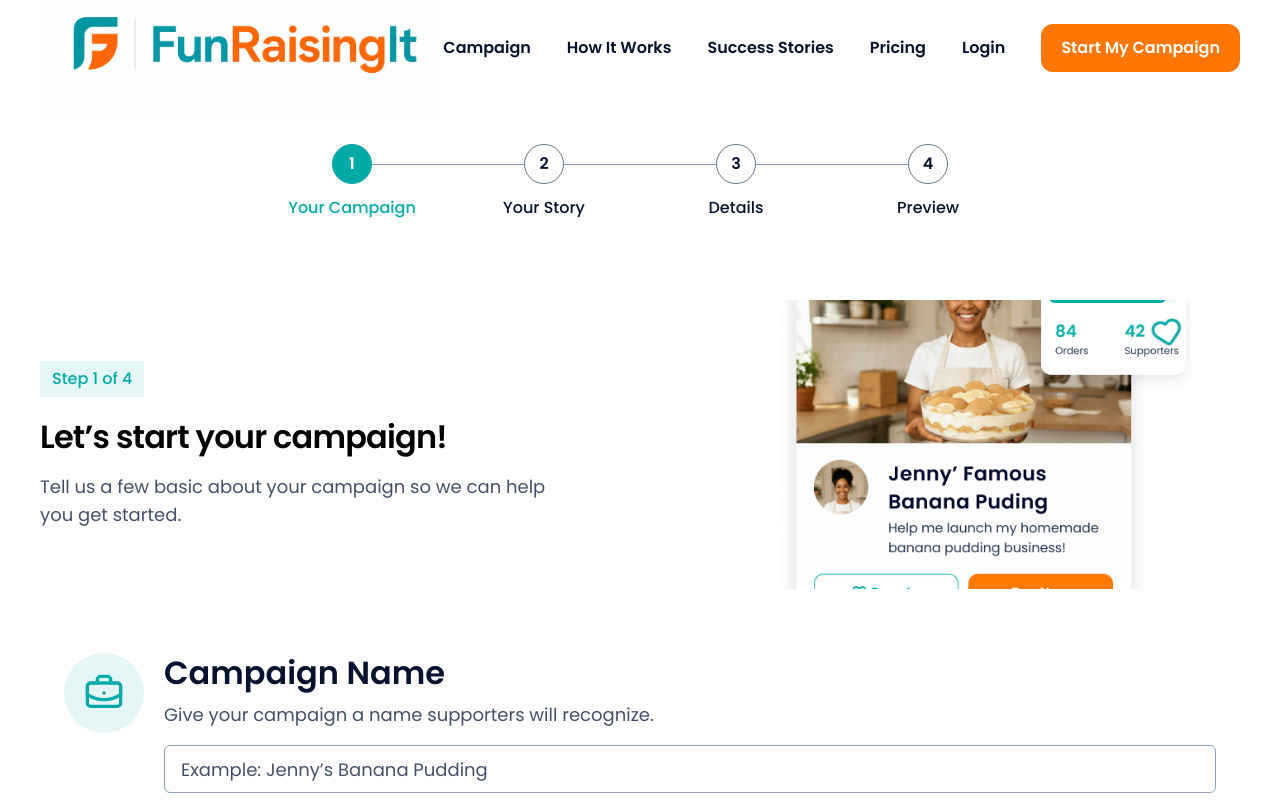
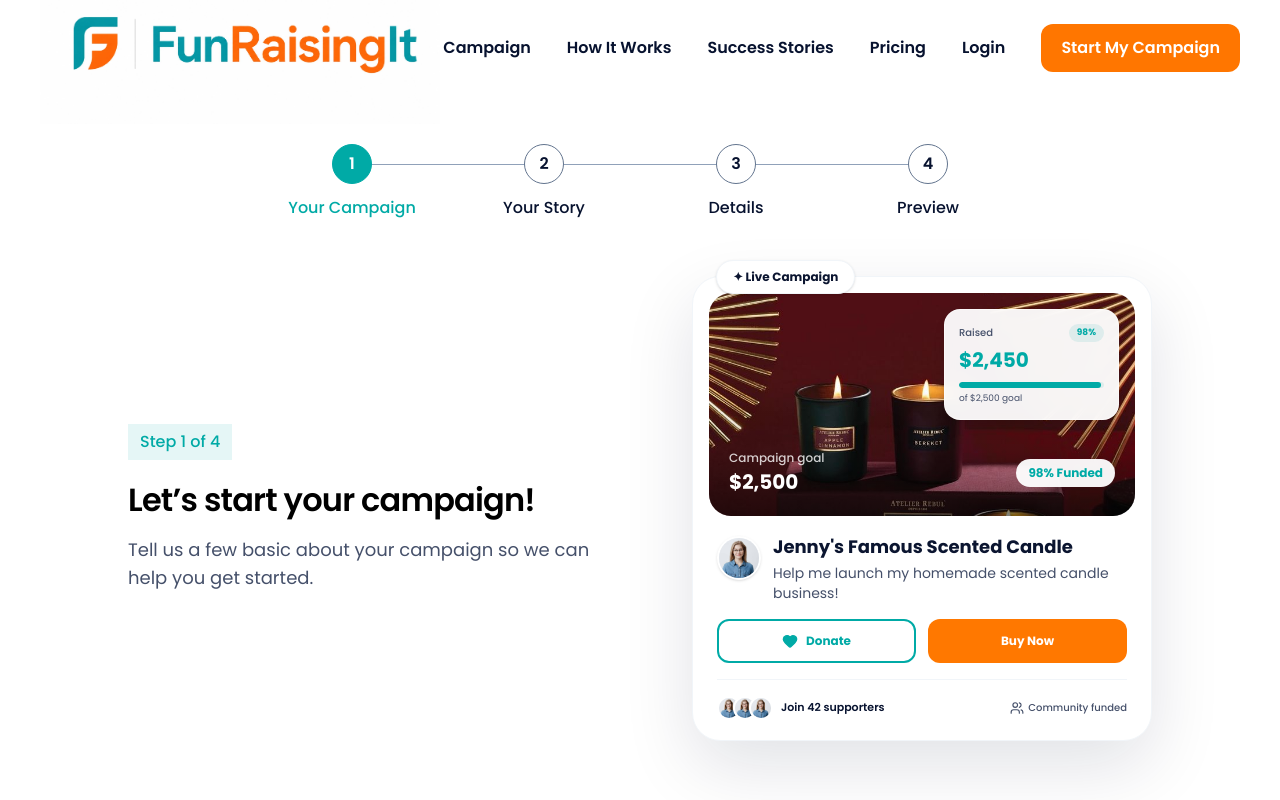
Before and after one commit to mostafizurrahaman/funraisingit-fe, a Next.js app: page /campaign_1 in a window 1280 px wide. Shown: the top 800 px of the page. Built offline with nearby package versions, Linux system fonts and the light colour scheme; sample sign-in values are in the browser's storage.

Commit message:
fix: update image imports and enhance layout for campaign form; improve code readability

```diff
--- a/src/app/(website)/campaign_1/page.tsx
+++ b/src/app/(website)/campaign_1/page.tsx
@@ -25,11 +25,13 @@ import {
   Check,
   DollarSign,
   Tag,
+  Users,
 } from "lucide-react";
-import hero from "@/assets/hero.png";
+import hero from "@/assets/hero.jpg";
 import { Button } from "@/components/ui/button";
 import { Input } from "@/components/ui/input";
-
+import user from "../../../assets/user.jpg";
+// import hero from "../../assets/hero.jpg";
 const steps = ["Your Campaign", "Your Story", "Details", "Preview"] as const;
 const amounts = [500, 1000, 2500, 5000] as const;
 const durations = [2, 3, 5, 7] as const;
@@ -46,7 +48,6 @@ import { useSelector } from "react-redux";
 import { userCurrentToken } from "@/redux/features/auth/authSlice";
 import toast from "react-hot-toast";
 import { useCampaignDraft } from "@/Providers/CampaignDraftProvider";
-
 
 function CampaignOneForm() {
   const router = useRouter();
@@ -65,7 +66,8 @@ function CampaignOneForm() {
   }, [categoryParam, isCategoryInitialized, updateDraft]);
 
   useEffect(() => {
-    const localToken = typeof window !== "undefined" ? localStorage.getItem("token") : null;
+    const localToken =
+      typeof window !== "undefined" ? localStorage.getItem("token") : null;
     if (!token && !localToken) {
       toast.error("Please log in first to start a campaign.");
       router.push("/login");
@@ -77,8 +79,14 @@ function CampaignOneForm() {
   const [error, setError] = useState("");
   const [isPending, startTransition] = useTransition();
 
-  const selectedAmount = amounts.includes(draft.goalAmount as any) ? (draft.goalAmount as number | "custom") : "custom";
-  const selectedShippingAmount = shippingAmounts.includes(draft.shippingFee as any) ? (draft.shippingFee as number | "custom") : "custom";
+  const selectedAmount = amounts.includes(draft.goalAmount as any)
+    ? (draft.goalAmount as number | "custom")
+    : "custom";
+  const selectedShippingAmount = shippingAmounts.includes(
+    draft.shippingFee as any,
+  )
+    ? (draft.shippingFee as number | "custom")
+    : "custom";
   const [customShipping, setCustomShipping] = useState("");
 
   useEffect(() => {
@@ -124,17 +132,21 @@ function CampaignOneForm() {
             canvas.toBlob(
               (blob) => {
                 if (blob) {
-                  const compressedFile = new File([blob], file.name.replace(/\.[^/.]+$/, "") + ".jpg", {
+                  const compressedFile = new File(
+                    [blob],
+                    file.name.replace(/\.[^/.]+$/, "") + ".jpg",
+                    {
                       type: "image/jpeg",
                       lastModified: Date.now(),
-                  });
+                    },
+                  );
                   resolve(compressedFile);
                 } else {
                   resolve(file);
                 }
               },
               "image/jpeg",
-              0.75
+              0.75,
             );
           } else {
             resolve(file);
@@ -219,8 +231,14 @@ function CampaignOneForm() {
     }
 
     // 6. Delivery Options Validation (At least one must be selected)
-    if (!draft.allowLocalPickup && !draft.allowLocalDelivery && !draft.allowShipping) {
-      setError("Please select at least one delivery option (Local Pickup, Local Delivery, or Shipping).");
+    if (
+      !draft.allowLocalPickup &&
+      !draft.allowLocalDelivery &&
+      !draft.allowShipping
+    ) {
+      setError(
+        "Please select at least one delivery option (Local Pickup, Local Delivery, or Shipping).",
+      );
       return;
     }
 
@@ -263,7 +281,7 @@ function CampaignOneForm() {
           ))}
         </ol>
 
-        <section className="mt-14 grid items-center gap-8 md:grid-cols-[1fr_0.9fr] lg:mt-20 lg:gap-20">
+        <section className="mx-auto mt-14 grid max-w-5xl w-full items-center gap-8 md:grid-cols-2 md:gap-12">
           <div>
             <span className="inline-flex bg-secondary/10 px-3 py-1.5 text-base font-medium text-secondary">
               Step 1 of 4
@@ -276,11 +294,184 @@ function CampaignOneForm() {
               started.
             </p>
           </div>
-          <div className="relative mx-auto w-full max-w-md overflow-hidden rounded-lg">
+
+          <div className="relative w-full max-w-[460px] md:ml-auto">
+            {/* Decorative top label */}
+            <div className="absolute -top-4 left-6 z-20 rounded-full border border-slate-100 bg-white px-4 py-2 shadow-sm">
+              <p className="text-xs font-bold text-[#0B1530]">
+                ✦ Live Campaign
+              </p>
+            </div>
+
+            {/* Main Card */}
+            <div className="relative overflow-hidden rounded-[28px] border border-slate-100 bg-white p-3 shadow-[0_25px_70px_rgba(7,18,47,0.12)] sm:p-4">
+              {/* Image */}
+              <div className="relative aspect-[1.91/1] overflow-hidden rounded-[22px] bg-slate-100">
+                <Image
+                  src={hero}
+                  alt="Jenny holding banana pudding"
+                  fill
+                  className="object-cover"
+                  priority
+                />
+
+                {/* Image overlay */}
+                <div className="absolute inset-x-0 bottom-0 bg-gradient-to-t from-black/50 via-black/10 to-transparent p-5 pt-16">
+                  <div className="flex items-center justify-between">
+                    <div>
+                      <p className="text-xs font-medium text-white/80">
+                        Campaign goal
+                      </p>
+                      <p className="mt-0.5 text-xl font-bold text-white">
+                        $2,500
+                      </p>
+                    </div>
+
+                    <div className="rounded-full bg-white/95 px-3 py-1.5">
+                      <p className="text-xs font-bold text-secondary">
+                        98% Funded
+                      </p>
+                    </div>
+                  </div>
+                </div>
+
+                {/* Raised card */}
+                <div className="absolute right-4 top-4 w-[175px] rounded-2xl border border-white/60 bg-white/95 p-3.5 shadow-lg backdrop-blur-sm">
+                  <div className="flex items-center justify-between">
+                    <p className="text-[10px] font-medium text-muted-foreground">
+                      Raised
+                    </p>
+
+                    <span className="rounded-full bg-secondary/10 px-2 py-0.5 text-[9px] font-bold text-secondary">
+                      98%
+                    </span>
+                  </div>
+
+                  <p className="mt-1 text-xl font-bold text-secondary">
+                    $2,450
+                  </p>
+
+                  <div className="mt-2 h-1.5 overflow-hidden rounded-full bg-secondary/10">
+                    <div className="h-full w-[98%] rounded-full bg-secondary" />
+                  </div>
+
+                  <p className="mt-1 text-[9px] text-muted-foreground">
+                    of $2,500 goal
+                  </p>
+                </div>
+              </div>
+
+              {/* Campaign details */}
+              <div className="px-1 pb-1 pt-5 sm:px-2">
+                {/* Creator */}
+                <div className="flex items-start gap-3">
+                  <div className="relative size-11 shrink-0 overflow-hidden rounded-full border-2 border-white bg-slate-100 shadow-sm">
+                    <Image
+                      src={user}
+                      alt="Jenny"
+                      fill
+                      className="object-cover"
+                    />
+                  </div>
+
+                  <div className="min-w-0 flex-1">
+                    <div className="flex items-center gap-2">
+                      <h3 className="truncate text-base font-bold leading-tight text-[#0B1530] sm:text-lg">
+                        Jenny&apos;s Famous Scented Candle
+                      </h3>
+
+                      {/* <span className="hidden shrink-0 rounded-full bg-secondary/10 px-2 py-0.5 text-[9px] font-bold text-secondary sm:block">
+                                VERIFIED
+                              </span> */}
+                    </div>
+
+                    <p className="mt-1 text-xs leading-5 text-muted-foreground sm:text-sm">
+                      Help me launch my homemade scented candle business!
+                    </p>
+                  </div>
+                </div>
+
+                {/* Stats */}
+                {/* <div className="mt-5 grid grid-cols-3 divide-x rounded-2xl bg-slate-50 py-3">
+                  <div className="text-center">
+                    <p className="text-base font-bold text-[#0B1530]">84</p>
+                    <p className="text-[10px] text-muted-foreground">Orders</p>
+                  </div>
+
+                  <div className="text-center">
+                    <p className="text-base font-bold text-[#0B1530]">42</p>
+                    <p className="text-[10px] text-muted-foreground">
+                      Supporters
+                    </p>
+                  </div>
+
+                  <div className="text-center">
+                    <p className="text-base font-bold text-[#0B1530]">12</p>
+                    <p className="text-[10px] text-muted-foreground">
+                      Days left
+                    </p>
+                  </div>
+                </div> */}
+
+                {/* Actions */}
+                <div className="mt-4 grid grid-cols-2 gap-3">
+                  <button
+                    type="button"
+                    className="inline-flex h-11 items-center justify-center gap-2 rounded-xl border-2 border-secondary bg-white px-3 text-xs font-bold text-secondary"
+                  >
+                    <Heart className="size-4 fill-current" />
+                    Donate
+                  </button>
+
+                  <button
+                    type="button"
+                    className="inline-flex h-11 items-center justify-center rounded-xl bg-[#FF7800] px-3 text-xs font-bold text-white"
+                  >
+                    Buy Now
+                  </button>
+                </div>
+
+                {/* Supporters */}
+                <div className="mt-4 flex items-center justify-between border-t border-slate-100 pt-4">
+                  <div className="flex items-center gap-2">
+                    <div className="flex -space-x-2">
+                      {[1, 2, 3].map((supporter) => (
+                        <div
+                          key={supporter}
+                          className="relative size-6 overflow-hidden rounded-full border-2 border-white bg-slate-100"
+                        >
+                          <Image
+                            src={user}
+                            alt=""
+                            fill
+                            className="object-cover"
+                          />
+                        </div>
+                      ))}
+                    </div>
+
+                    <p className="text-[11px] font-semibold text-foreground">
+                      Join 42 supporters
+                    </p>
+                  </div>
+
+                  <div className="flex items-center gap-1 text-[10px] font-medium text-muted-foreground">
+                    <Users className="size-3.5" />
+                    Community funded
+                  </div>
+                </div>
+              </div>
+            </div>
+
+            {/* Decorative corner */}
+            <div className="pointer-events-none absolute -bottom-5 -right-5 -z-10 size-28 rounded-full bg-[#FF7800]/10" />
+            <div className="pointer-events-none absolute -left-6 top-20 -z-10 size-20 rounded-full bg-secondary/10" />
+          </div>
+          {/* <div className="relative mx-auto w-full max-w-md overflow-hidden rounded-lg">
             <Image
               src={hero}
               alt="Banana pudding fundraising campaign"
-              className="aspect-[1.55/1] h-auto w-full object-cover object-right"
+              className="aspect-[1.55/1] h-auto w-full object-cover object-top-right "
               sizes="(max-width: 768px) 90vw, 40vw"
               priority
             />
@@ -288,7 +479,7 @@ function CampaignOneForm() {
               className="absolute right-4 top-4 size-8 rotate-[-12deg] fill-white text-secondary drop-shadow"
               aria-hidden="true"
             />
-          </div>
+          </div> */}
         </section>
 
         <form onSubmit={handleSubmit} className="mt-14 space-y-12 lg:mt-16">
@@ -363,10 +554,14 @@ function CampaignOneForm() {
                 <option value="school_fundraiser">School Fundraiser</option>
                 <option value="church_campaign">Church Campaign</option>
                 <option value="sports_team">Sports Team</option>
-                <option value="products_pre_orders">Products & Pre-Orders</option>
+                <option value="products_pre_orders">
+                  Products & Pre-Orders
+                </option>
                 <option value="events_tickets">Events & Tickets</option>
                 <option value="digital_products">Digital Products</option>
-                <option value="community_nonprofit">Community & Nonprofits</option>
+                <option value="community_nonprofit">
+                  Community & Nonprofits
+                </option>
               </select>
             </div>
           </section>
@@ -471,7 +666,9 @@ function CampaignOneForm() {
                       value={customAmount}
                       onChange={(event) => {
                         setCustomAmount(event.target.value);
-                        updateDraft({ goalAmount: Number(event.target.value) || 0 });
+                        updateDraft({
+                          goalAmount: Number(event.target.value) || 0,
+                        });
                       }}
                       placeholder="Enter custom amount "
                       className="h-12 w-full rounded-md border border-slate-400 px-4 text-lg outline-none transition-all duration-300 focus:border-secondary focus:ring-2 focus:ring-secondary/20"
@@ -646,7 +843,10 @@ function CampaignOneForm() {
             <div className="grid w-full gap-6 md:grid-cols-[1fr_1.2fr] md:items-start">
               <div>
                 <h2 className="text-[32px] font-semibold leading-tight">
-                  3. Shipping Fee <span className="text-lg font-normal text-muted-foreground">(Only applies if shipping is selected)</span>
+                  3. Shipping Fee{" "}
+                  <span className="text-lg font-normal text-muted-foreground">
+                    (Only applies if shipping is selected)
+                  </span>
                 </h2>
                 <p className="mt-2 text-lg leading-7 text-muted-foreground">
                   How much will you charge for shipping?
@@ -655,8 +855,7 @@ function CampaignOneForm() {
               <div className="grid grid-cols-2 gap-4 sm:grid-cols-3">
                 {shippingAmounts.map((amount) => {
                   const isSelected =
-                    draft.allowShipping &&
-                    selectedShippingAmount === amount;
+                    draft.allowShipping && selectedShippingAmount === amount;
                   return (
                     <button
                       key={amount}
@@ -697,7 +896,8 @@ function CampaignOneForm() {
                   }`}
                 >
                   Custom
-                  {draft.allowShipping && selectedShippingAmount === "custom" && (
+                  {draft.allowShipping &&
+                    selectedShippingAmount === "custom" && (
                       <span className="absolute -top-1.5 -right-1.5 flex size-5 items-center justify-center rounded-full bg-secondary text-white border border-white">
                         <Check className="size-3 stroke-[3]" />
                       </span>
@@ -727,7 +927,10 @@ function CampaignOneForm() {
           </section>
 
           {error ? (
-            <p role="alert" className="text-lg text-red-600 text-center mb-4 font-semibold">
+            <p
+              role="alert"
+              className="text-lg text-red-600 text-center mb-4 font-semibold"
+            >
               {error}
             </p>
           ) : null}
@@ -753,14 +956,18 @@ function CampaignOneForm() {
 
 export default function CampaignOnePage() {
   return (
-    <Suspense fallback={
+    <Suspense
+      fallback={
         <main className="bg-background px-5 pb-20 pt-8 sm:px-8 lg:px-10 lg:pt-12">
           <div className="container mx-auto flex min-h-[50vh] flex-col items-center justify-center gap-4">
             <div className="size-10 animate-spin rounded-full border-4 border-secondary border-t-transparent" />
-          <p className="text-muted-foreground font-medium">Loading campaign details...</p>
+            <p className="text-muted-foreground font-medium">
+              Loading campaign details...
+            </p>
           </div>
         </main>
-    }>
+      }
+    >
       <CampaignOneForm />
     </Suspense>
   );
```
Lines whose indentation alone changed are shown as unchanged.
